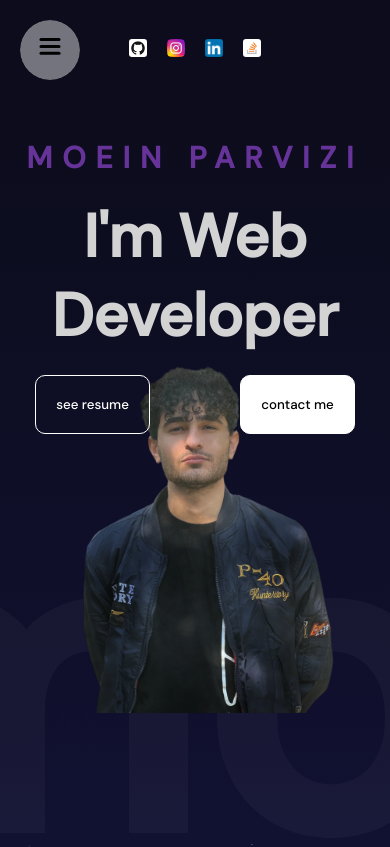
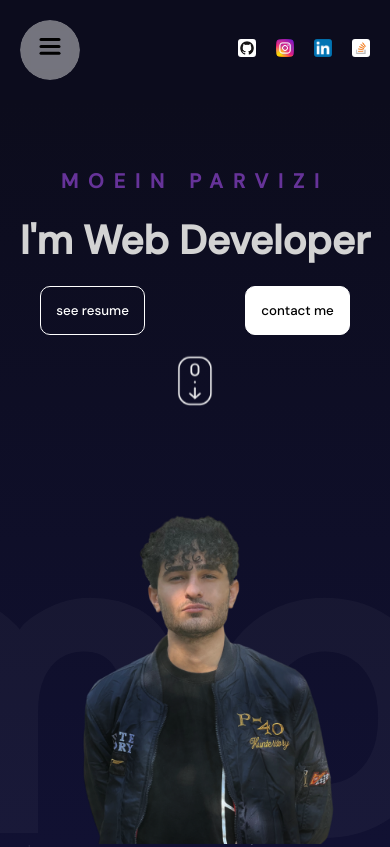
Before and after one commit to moeinparvizi/me, a React (Vite) app: page / in a window 390 px wide. Shown: the top 847 px of the page. Built offline with nearby package versions, Linux system fonts and the light colour scheme.

Commit message:
complate 3 part full responsive

```diff
--- a/src/App.jsx
+++ b/src/App.jsx
@@ -20,7 +20,7 @@ function App() {
         <Hero />
       </section>
       <section id="skills"><Parallax type="skills" /></section>
-      {/* <section><Skills /></section> */}
+      <section><Skills /></section>
       <section id="portfolio"><Parallax type="portfolio" /></section>
       {/* <Portfolio /> */}
       {/* <section id="about"><About /></section> */}
--- a/src/Components/hero/hero.scss
+++ b/src/Components/hero/hero.scss
@@ -19,12 +19,6 @@
       flex-direction: column;
       gap: 40px;
 
-      @include mobile {
-        width: 100%;
-        height: 50%;
-        gap: 20px;
-        align-items: center;
-      }
       @include tablet {
         width: 100%;
         height: 50%;
@@ -38,25 +32,25 @@
         letter-spacing: 10px;
         text-transform: uppercase;
 
+        @include tablet {
+          font-size: 30px;
+          position: relative;
+        }
         @include mobile {
           font-size: 20px;
           text-align: center;
-        }
-        @include tablet {
-          font-size: 30px;
-          position: relative;
         }
       }
       h2{
         font-size: 88px;
         text-transform: capitalize;
 
-        @include mobile {
-          font-size: 40px;
-          text-align: center;
-        }
         @include tablet {
           font-size: 60px;
+        }
+        @include mobile {
+          font-size: 40px !important;
+          text-align: center !important;
         }
 
       }
@@ -67,6 +61,11 @@
           position: absolute;
           left: 50px;
           top: 600px;
+        }
+        @include mobile {
+          position: relative;
+          left: 0;
+          top: 0;
         }
       }
       .buttons{
@@ -88,6 +87,10 @@
           border-radius: 10px;
           color: white;
           font-weight: 300;
+
+          @include mobile {
+            padding: 15px;
+          }
 
           &:nth-child(2){
             background-color: white;
@@ -114,17 +117,17 @@
     right: 0;
     height: 100%;
 
-    @include mobile {
-      height: 50%;
-      width: 100%;
-      top: unset;
-      bottom: 0;
-    }
     @include tablet {
       height: 70%;
       width: 100%;
       top: unset;
       bottom: 0;
+    }
+    @include mobile {
+      height: 50% !important;
+      width: 100% !important;
+      top: unset !important;
+      bottom: 0 !important;
     }
 
     img{
--- a/src/Components/navbar/navbar.scss
+++ b/src/Components/navbar/navbar.scss
@@ -13,13 +13,13 @@
     // styles
     height: 100%;
 
-      @include mobile {
-        justify-content: flex-end;
-        padding: 20px;
-      }
       @include tablet {
         gap: 50px;
         justify-content: center;
+        padding: 20px;
+      }
+      @include mobile {
+        justify-content: flex-end;
         padding: 20px;
       }
 
--- a/src/Components/parallax/parallax.scss
+++ b/src/Components/parallax/parallax.scss
@@ -13,12 +13,12 @@
     font-size: 100px;
     text-transform: capitalize;
 
-    @include mobile {
-      font-size: 70px;
+    @include tablet {
+      font-size: 80px;
       text-align: center;
     }
-    @include tablet {
-      font-size: 80px;
+    @include mobile {
+      font-size: 50px;
       text-align: center;
     }
   }
@@ -32,11 +32,11 @@
     position: absolute;
     z-index: 3;
 
-    @include mobile {
+    @include tablet {
       background-size: contain;
       background-repeat: no-repeat;
     }
-    @include tablet {
+    @include mobile {
       background-size: contain;
       background-repeat: no-repeat;
     }
@@ -50,11 +50,11 @@
     position: absolute;
     z-index: 2;
 
-    @include mobile {
+    @include tablet {
       background-size: contain;
       background-repeat: no-repeat;
     }
-    @include tablet {
+    @include mobile {
       background-size: contain;
       background-repeat: no-repeat;
     }
--- a/src/Components/skills/skills.scss
+++ b/src/Components/skills/skills.scss
@@ -50,6 +50,12 @@
         display: none;
       }
     }
+    @include tablet {
+      display: none;
+      > a {
+        display: none;
+      }
+    }
   }
   .wrapper {
     width: 100%;
@@ -61,7 +67,7 @@
     align-items: center;
     gap: 50px;
 
-    @include mobile {
+    @include tablet {
       gap: 50px;
       width: 100%;
       height: 100%;
@@ -79,10 +85,6 @@
 
       >.circle{
         width: 800px;
-
-        @include mobile {
-          width: 500px;
-        }
       }
 
       h5{
@@ -94,13 +96,17 @@
         color: #5390D9;
         text-align: center;
 
-        @include mobile {
-          font-size: 40px;
+        @include tablet {
+          font-size: 70px;
+          width: 100%;
 
           transition: none !important;
           transform: none !important;
           transform: translate(-50%,-50%) !important;
         }
+        @include mobile {
+          font-size: 35px;
+        }
       }
     }
   }
```
